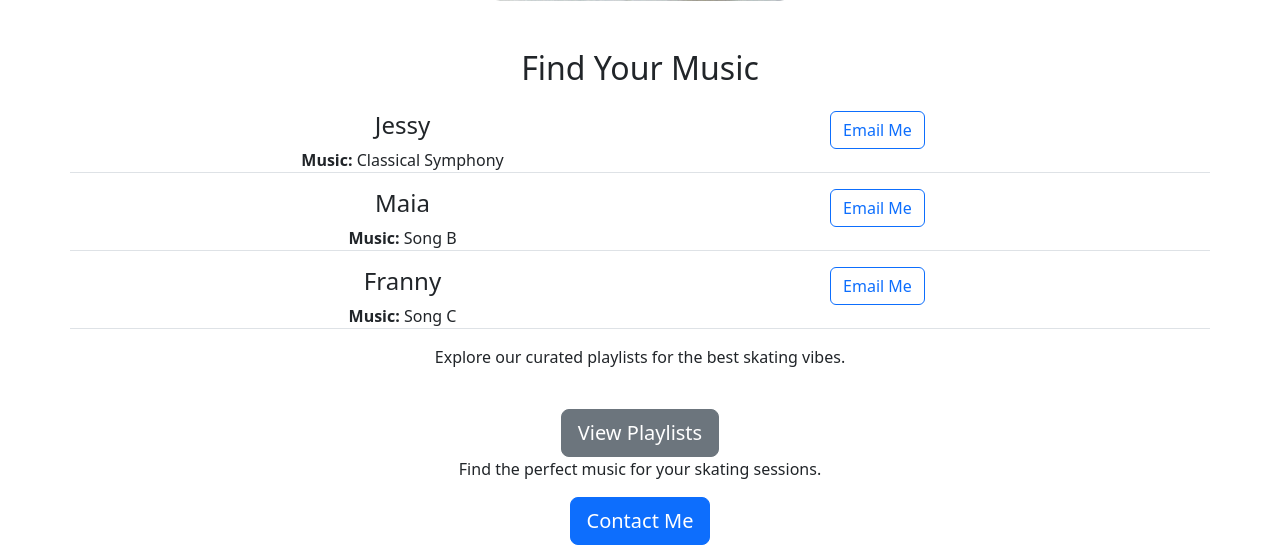
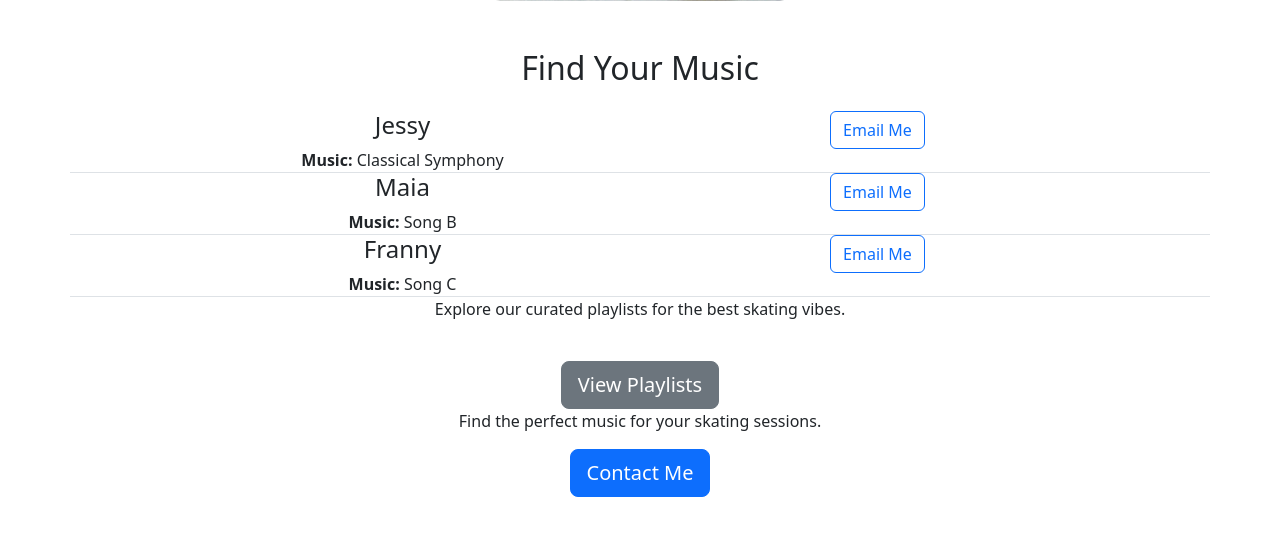
Before and after one commit to zhm917/claire-skating-music, a Flask app: page / in a window 1280 px wide. Shown: the part 578-1123 px from the top of the page. After the commit the page ends 1075 px from the top, so only its background shows below. Run offline with Flask 3, Linux system fonts and the light colour scheme.

Commit message:
fix div row style in skaters.html

```diff
--- a/templates/skaters.html
+++ b/templates/skaters.html
@@ -1,4 +1,4 @@
-<div class="border-bottom row" style="margin-bottom: 16px" padding-bottom: 8px>
+<div class="border-bottom row" style="margin-bottom: 16px padding-bottom: 8px">
    <div class="col-7">
       <h4>{{skater['name']}}</h4>
       <div><b>Music: </b>{{skater['music']}}</div>
```
